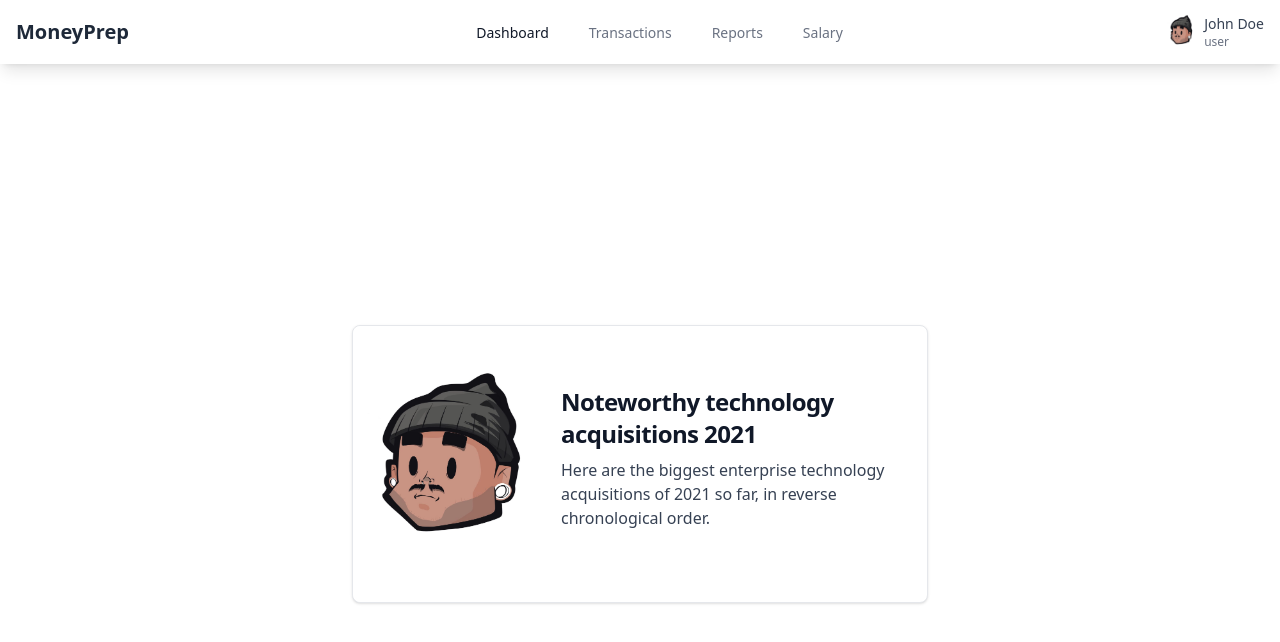
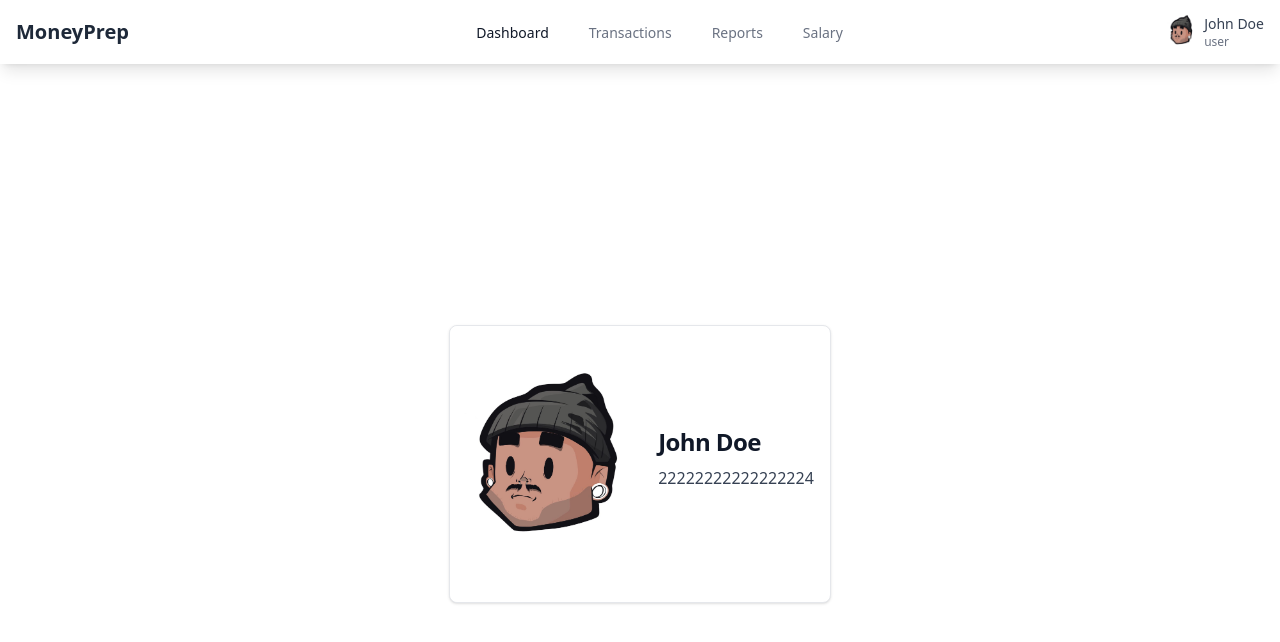
Before and after one commit to yogisyo16/prepare-your-money, a Vue app: page /dashboard in a window 1280 px wide. Shown: the top 642 px of the page. Built offline with nearby package versions, Linux system fonts and the light colour scheme; the HTML template or start-up script is replaced by a standard one.

Commit message:
Update : On Card - Card -> Now pharsing user name and number

```diff
--- a/src/components/Dashboard/DashboardMoney.vue
+++ b/src/components/Dashboard/DashboardMoney.vue
@@ -1,18 +1,20 @@
 <script setup lang="ts">
     defineProps({
-        name: { type: String, required: true },
-        email: { type: String, required: true },
-        role: { type: String, required: true },
-
-        // Make 'image' optional using the object syntax
-        image: {
-            type: String,
-            required: false
-        },
+        name: { type: String, required: false },
+        email: { type: String, required: false },
+        role: { type: String, required: false },
+        image: { type: String, required: false },
         dashboard: { type: String, required: false },
         transactions: { type: String, required: false },
         reports: { type: String, required: false },
         salary: { type: String, required: false },
+
+        // Card
+        cardName: { type: String, required: false },
+        cardNumber: { type: Number, required: false },
+        cardMonth: { type: String, required: false },
+        cardYear: { type: String, required: false },
+        cardCVV: { type: String, required: false },
     })
 </script>
 
@@ -23,8 +25,8 @@
                 <a href="#" class="flex flex-col items-center bg-white border border-gray-200 rounded-lg shadow-sm md:flex-row md:max-w-xl hover:bg-gray-100 dark:border-gray-700 dark:bg-gray-800 dark:hover:bg-gray-700">
                     <img class="object-cover w-full rounded-t-lg h-96 md:h-auto md:w-48 md:rounded-none md:rounded-s-lg" src="/src/assets/char-face.jpg" alt="">
                     <div class="flex flex-col justify-between p-4 leading-normal">
-                        <h5 class="mb-2 text-2xl font-bold tracking-tight text-gray-900 dark:text-white">Noteworthy technology acquisitions 2021</h5>
-                        <p class="mb-3 font-normal text-gray-700 dark:text-gray-400">Here are the biggest enterprise technology acquisitions of 2021 so far, in reverse chronological order.</p>
+                        <h5 class="mb-2 text-2xl font-bold tracking-tight text-gray-900 dark:text-white">{{ cardName }}</h5>
+                        <p class="mb-3 font-normal text-gray-700 dark:text-gray-400">{{ cardNumber }}</p>
                     </div>
                 </a>
             </div>
--- a/src/views/DashboardView.vue
+++ b/src/views/DashboardView.vue
@@ -7,9 +7,7 @@ const profileUser = userData.getUserProfile();
 
 <template>
   <DashboardMoney
-    :name="profileUser.name"
-    :email="profileUser.email"
-    :role="profileUser.role"
-    :image="profileUser.image"
+    :card-name="profileUser.name"
+    :card-number="22222222222222222"
   />
 </template>
```
